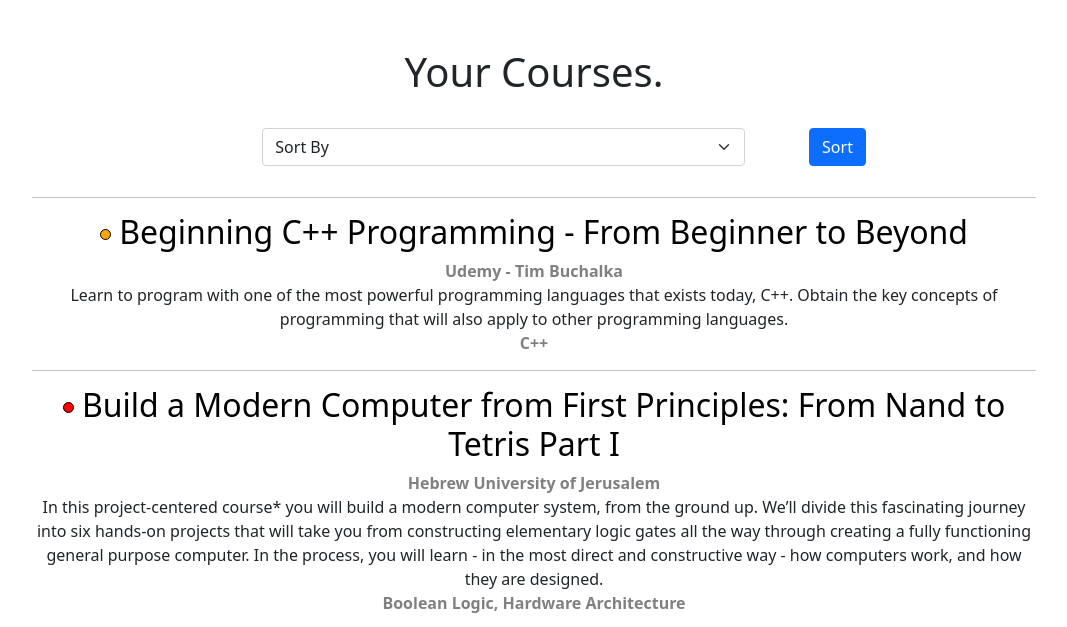
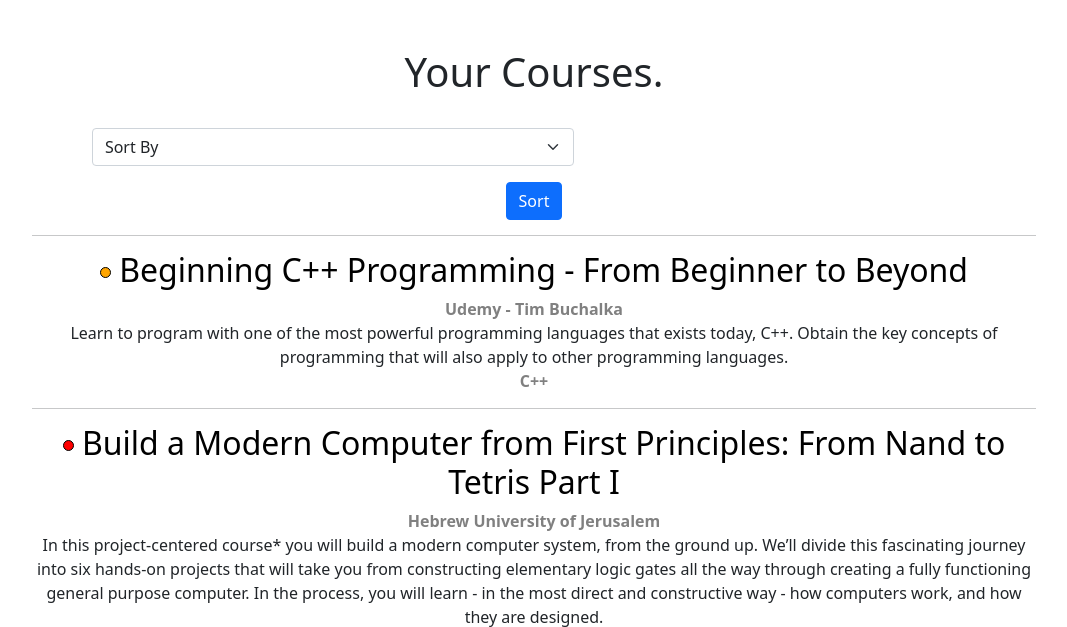
Before and after one commit to corey-richardson/course-progress-tracker, a Flask app: page / in a window 1280 px wide. Shown: the part 66-693 px from the top of the page, without its empty margins (106-1173 px from the left). Run offline with Flask 3, Linux system fonts and the light colour scheme; a user stored in the database is signed in; data comes from the database, SQL or seed files in the repository.

Commit message:
\n button

```diff
--- a/mysite/templates/index.html
+++ b/mysite/templates/index.html
@@ -16,7 +16,7 @@
         <form action="/modules" method="post">
         {% endif %}
 
-            <div class="mb-3" style="display: inline-block; width: 60%;">
+            <div class="mb-3" style="width: 60%;">
                 <select class="form-select mx-auto w-auto" name="sort_index" style="width: 100%;" required>
                     <option selected disabled hidden>Sort By</option>
                     <option value="name">Name</option>
@@ -26,7 +26,7 @@
                     <option value="incomplete">Not Started</option>
                 </select>
             </div>
-            <button style="display: inline-block; position: relative; bottom: 2px;" class="btn btn-primary" type="submit">Sort</button>
+            <button class="btn btn-primary" type="submit">Sort</button>
         </form>
 
         <hr>
```
